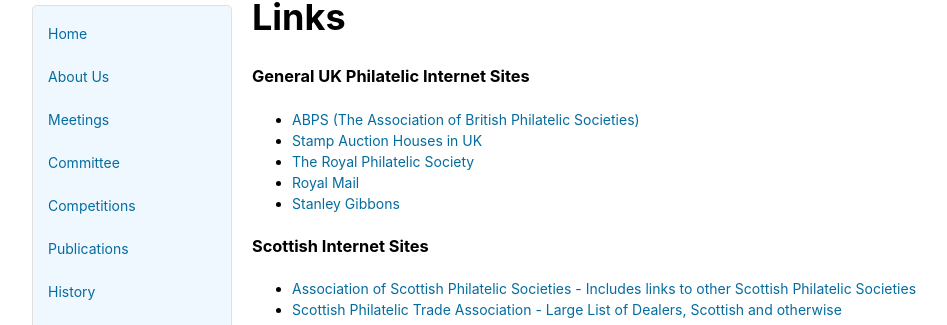
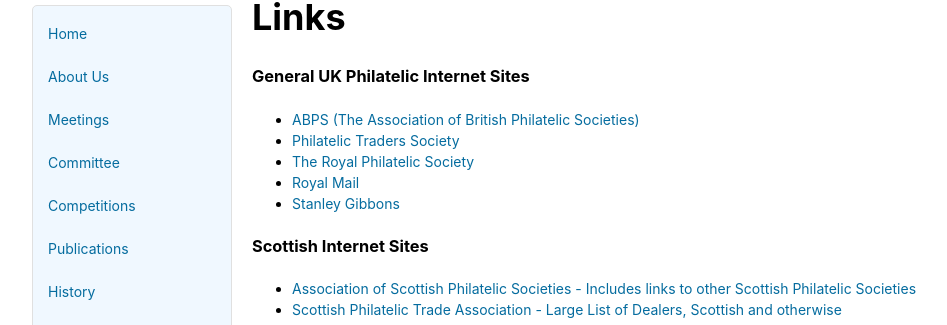
Before and after one commit to astalker/caledonian-stamps, a Jekyll site: the page built from links.md, in a window 1280 px wide and 900 px high. Shown: the part 123-448 px from the top of the window, without its empty margins (118-1065 px from the left). Built offline with Jekyll 4.4.1, drawn with Linux system fonts in a browser that asks for light colours; our own code applies the rules of GitHub Pages for plain Markdown files.

Commit message:
pts changed

```diff
--- a/links.md
+++ b/links.md
@@ -3,7 +3,7 @@
 ### General UK Philatelic Internet Sites
 
 - [ABPS (The Association of British Philatelic Societies)](https://www.abps.org.uk)
-- [Stamp Auction Houses in UK](https://www.stampdomain.com/auctionhouse.htm)
+- [Philatelic Traders Society](https://www.thepts.net)
 - [The Royal Philatelic Society](https://www.rpsl.org.uk/)
 - [Royal Mail](https://www.royalmail.com/portal/stamps/)
 - [Stanley Gibbons](https://www.stanleygibbons.com/home/)
```
